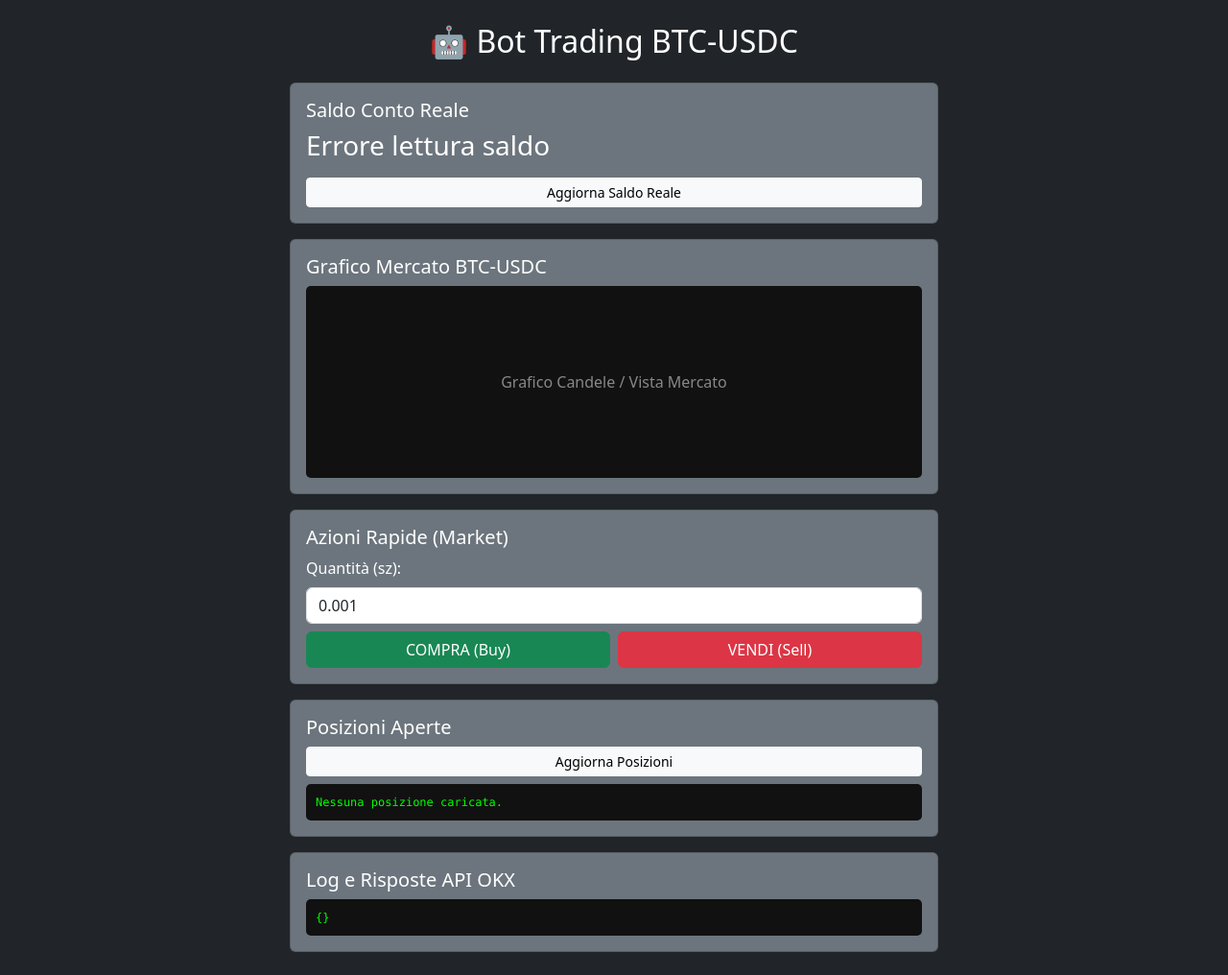
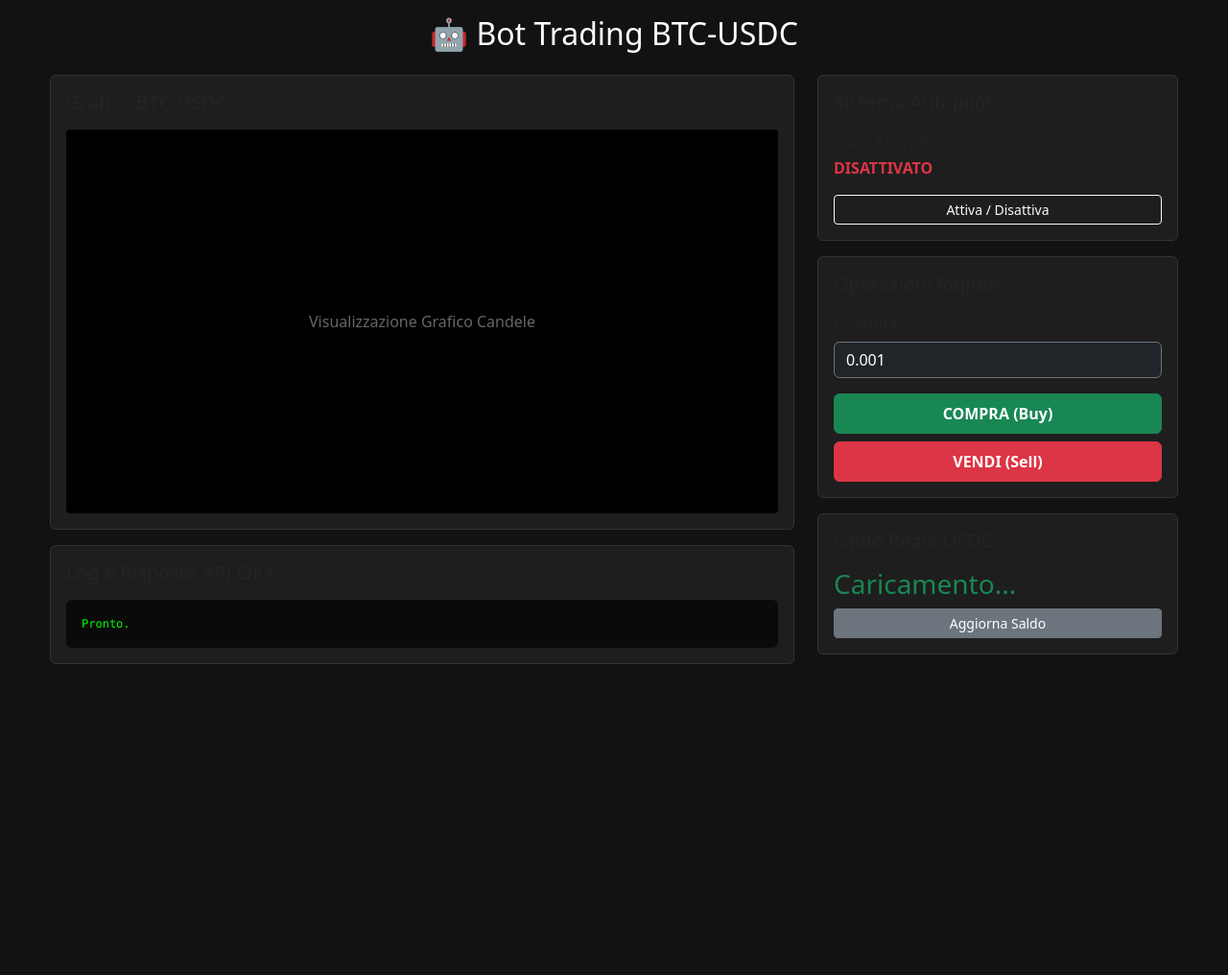
Before and after one commit to andrycally1993-ops/trading-app, a Flask app: page / in a window 1280 px wide. Shown: the whole page at 96% size. After the commit the page ends 692 px from the top, so only its background shows below. Run offline with Flask 3, Linux system fonts and the light colour scheme; data that the repository does not hold is empty.

Commit message:
Refactor HTML structure and improve styles

```diff
--- a/templates/index.html
+++ b/templates/index.html
@@ -5,54 +5,71 @@
     <meta name="viewport" content="width=device-width, initial-scale=1.0">
     <title>Trading App - BTC/USDC</title>
     <link href="https://cdn.jsdelivr.net/npm/bootstrap@5.3.0/dist/css/bootstrap.min.css" rel="stylesheet">
+    <style>
+        body { background-color: #121212; color: #fff; }
+        .card { background-color: #1e1e1e; border: 1px solid #333; }
+        pre { background: #0a0a0a !important; color: #0f0 !important; font-size: 12px; }
+    </style>
 </head>
-<body class="bg-dark text-white p-4">
-    <div class="container" style="max-width: 700px;">
+<body class="p-3">
+    <div class="container-fluid" style="max-width: 1200px;">
         <h2 class="mb-4 text-center">🤖 Bot Trading BTC-USDC</h2>
 
-        <!-- Sezione Saldo Reale -->
-        <div class="card bg-secondary text-white mb-3 p-3">
-            <h5>Saldo Conto Reale</h5>
-            <h3 id="balance-display">Caricamento...</h3>
-            <button class="btn btn-light btn-sm mt-2" onclick="checkBalance()">Aggiorna Saldo Reale</button>
-        </div>
+        <div class="row">
+            <!-- Colonna Sinistra: Grafico e Log -->
+            <div class="col-lg-8 mb-3">
+                <!-- Sezione Grafico Candele -->
+                <div class="card p-3 mb-3">
+                    <h5 class="mb-3">Grafico BTC-USDC</h5>
+                    <div id="tradingview_widget" style="height: 400px; background: #000; display: flex; align-items: center; justify-content: center; color: #666; border-radius: 4px;">
+                        <!-- Qui puoi integrare TradingView o il widget grafico originale -->
+                        Visualizzazione Grafico Candele
+                    </div>
+                </div>
 
-        <!-- Sezione Grafico / Candele (Grafica Originale) -->
-        <div class="card bg-secondary text-white mb-3 p-3">
-            <h5>Grafico Mercato BTC-USDC</h5>
-            <div id="chart-container" style="height: 200px; background: #111; display: flex; align-items: center; justify-content: center; color: #888; border-radius: 5px;">
-                Grafico Candele / Vista Mercato
+                <!-- Sezione Log e Risposte API OKX -->
+                <div class="card p-3">
+                    <h5 class="mb-3">Log e Risposte API OKX</h5>
+                    <pre id="api-log" class="p-3 rounded mb-0" style="max-height: 200px; overflow-y: auto;">Pronto.</pre>
+                </div>
             </div>
-        </div>
 
-        <!-- Sezione Comandi Rapidi (Compra / Vendi) -->
-        <div class="card bg-secondary text-white mb-3 p-3">
-            <h5>Azioni Rapide (Market)</h5>
-            <div class="mb-2">
-                <label for="order-size" class="form-label">Quantità (sz):</label>
-                <input type="text" id="order-size" class="form-control" value="0.001">
+            <!-- Colonna Destra: Autopilot e Operazioni Rapide -->
+            <div class="col-lg-4">
+                <!-- Sistema Autopilot -->
+                <div class="card p-3 mb-3">
+                    <h5 class="mb-3">Sistema Autopilot</h5>
+                    <p class="mb-1 text-muted">Stato Autopilot</p>
+                    <div id="autopilot-status" class="fw-bold mb-3 text-danger">DISATTIVATO</div>
+                    <button class="btn btn-outline-light w-100 btn-sm" onclick="toggleAutopilot()">Attiva / Disattiva</button>
+                </div>
+
+                <!-- Operazioni Rapide -->
+                <div class="card p-3 mb-3">
+                    <h5 class="mb-3">Operazioni Rapide</h5>
+                    <div class="mb-3">
+                        <label for="order-size" class="form-label text-muted">Quantità:</label>
+                        <input type="text" id="order-size" class="form-control bg-dark text-white border-secondary" value="0.001">
+                    </div>
+                    <div class="d-grid gap-2">
+                        <button class="btn btn-success fw-bold py-2" onclick="executeOrder('buy')">COMPRA (Buy)</button>
+                        <button class="btn btn-danger fw-bold py-2" onclick="executeOrder('sell')">VENDI (Sell)</button>
+                    </div>
+                </div>
+
+                <!-- Saldo Reale -->
+                <div class="card p-3">
+                    <h5 class="mb-3">Saldo Reale USDC</h5>
+                    <h3 id="balance-display" class="text-success mb-2">Caricamento...</h3>
+                    <button class="btn btn-secondary btn-sm w-100" onclick="checkBalance()">Aggiorna Saldo</button>
+                </div>
             </div>
-            <div class="d-flex gap-2">
-                <button class="btn btn-success w-50" onclick="executeOrder('buy')">COMPRA (Buy)</button>
-                <button class="btn btn-danger w-50" onclick="executeOrder('sell')">VENDI (Sell)</button>
-            </div>
-        </div>
-
-        <!-- Sezione Posizioni Aperte (Integrata) -->
-        <div class="card bg-secondary text-white mb-3 p-3">
-            <h5>Posizioni Aperte</h5>
-            <button class="btn btn-light btn-sm mb-2" onclick="loadPositions()">Aggiorna Posizioni</button>
-            <pre id="positions-output" style="background:#111; color:#0f0; padding:10px; border-radius:5px; max-height:150px; overflow-y:auto; font-size: 12px; margin:0;">Nessuna posizione caricata.</pre>
-        </div>
-
-        <!-- Sezione Log e Risposte API OKX -->
-        <div class="card bg-secondary text-white p-3">
-            <h5>Log e Risposte API OKX</h5>
-            <pre id="api-log" style="background:#111; color:#0f0; padding:10px; border-radius:5px; max-height:150px; overflow-y:auto; font-size: 12px; margin:0;">Pronto.</pre>
         </div>
     </div>
 
     <script>
+        let autopilotActive = false;
+
         function logResponse(data) {
             document.getElementById('api-log').innerText = JSON.stringify(data, null, 2);
         }
@@ -70,7 +87,7 @@
                             document.getElementById('balance-display').innerText = "0 USDC";
                         }
                     } catch (e) {
-                        document.getElementById('balance-display').innerText = "Errore lettura saldo";
+                        document.getElementById('balance-display').innerText = "Errore saldo";
                     }
                 })
                 .catch(err => {
@@ -81,37 +98,3 @@
         function executeOrder(side) {
             let size = document.getElementById('order-size').value;
             let url = side === 'buy' ? '/api/buy' : '/api/sell';
-
-            fetch(url, {
-                method: 'POST',
-                headers: { 'Content-Type': 'application/json' },
-                body: JSON.stringify({ size: size })
-            })
-            .then(res => res.json())
-            .then(data => {
-                logResponse(data);
-                checkBalance();
-            })
-            .catch(err => {
-                document.getElementById('api-log').innerText = "Errore ordine: " + err;
-            });
-        }
-
-        function loadPositions() {
-            fetch('/api/positions')
-                .then(res => res.json())
-                .then(data => {
-                    document.getElementById('positions-output').innerText = JSON.stringify(data, null, 2);
-                    logResponse(data);
-                })
-                .catch(err => {
-                    document.getElementById('positions-output').innerText = "Errore: " + err;
-                });
-        }
-
-        window.onload = function() {
-            checkBalance();
-        };
-    </script>
-</body>
-</html>
```
